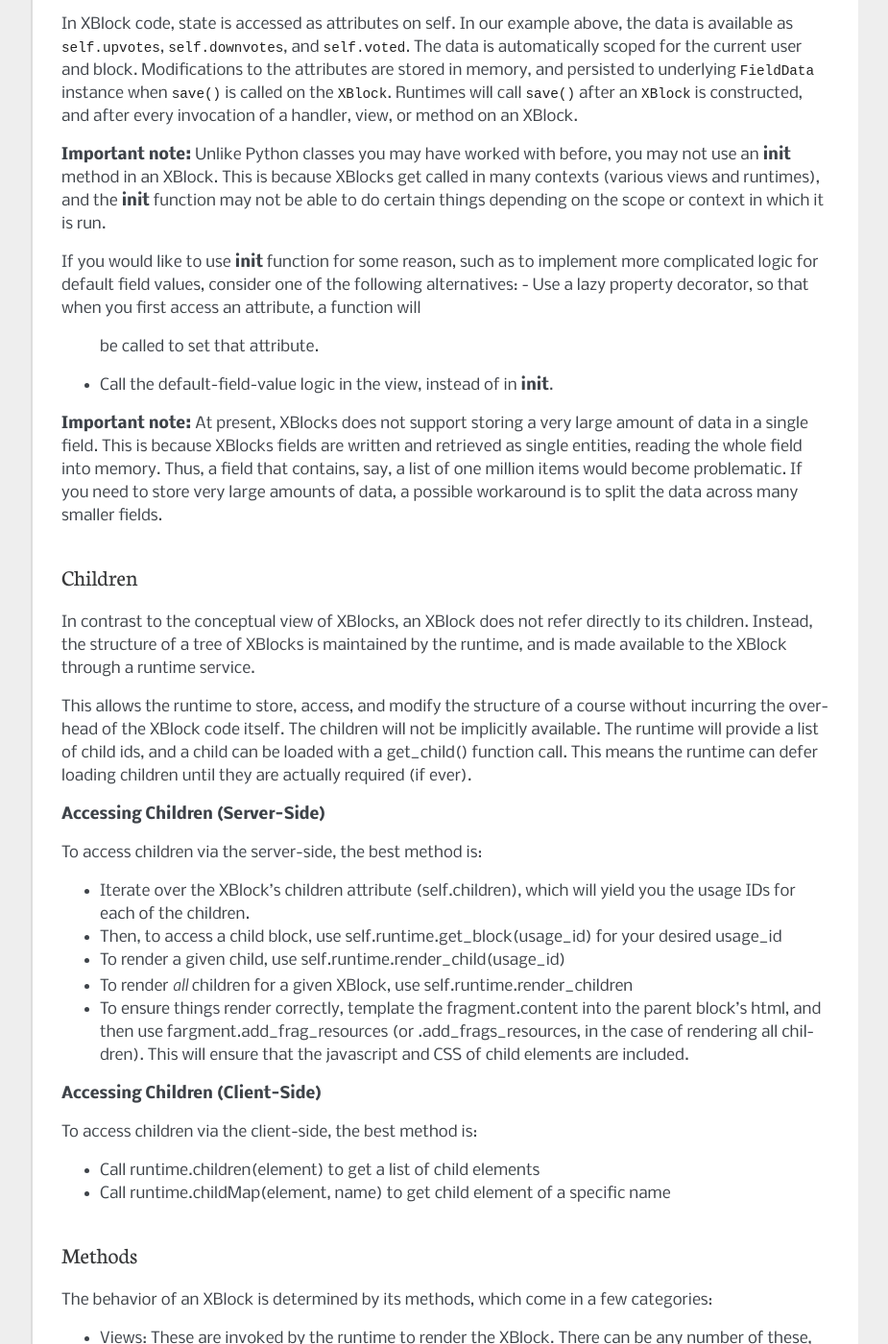
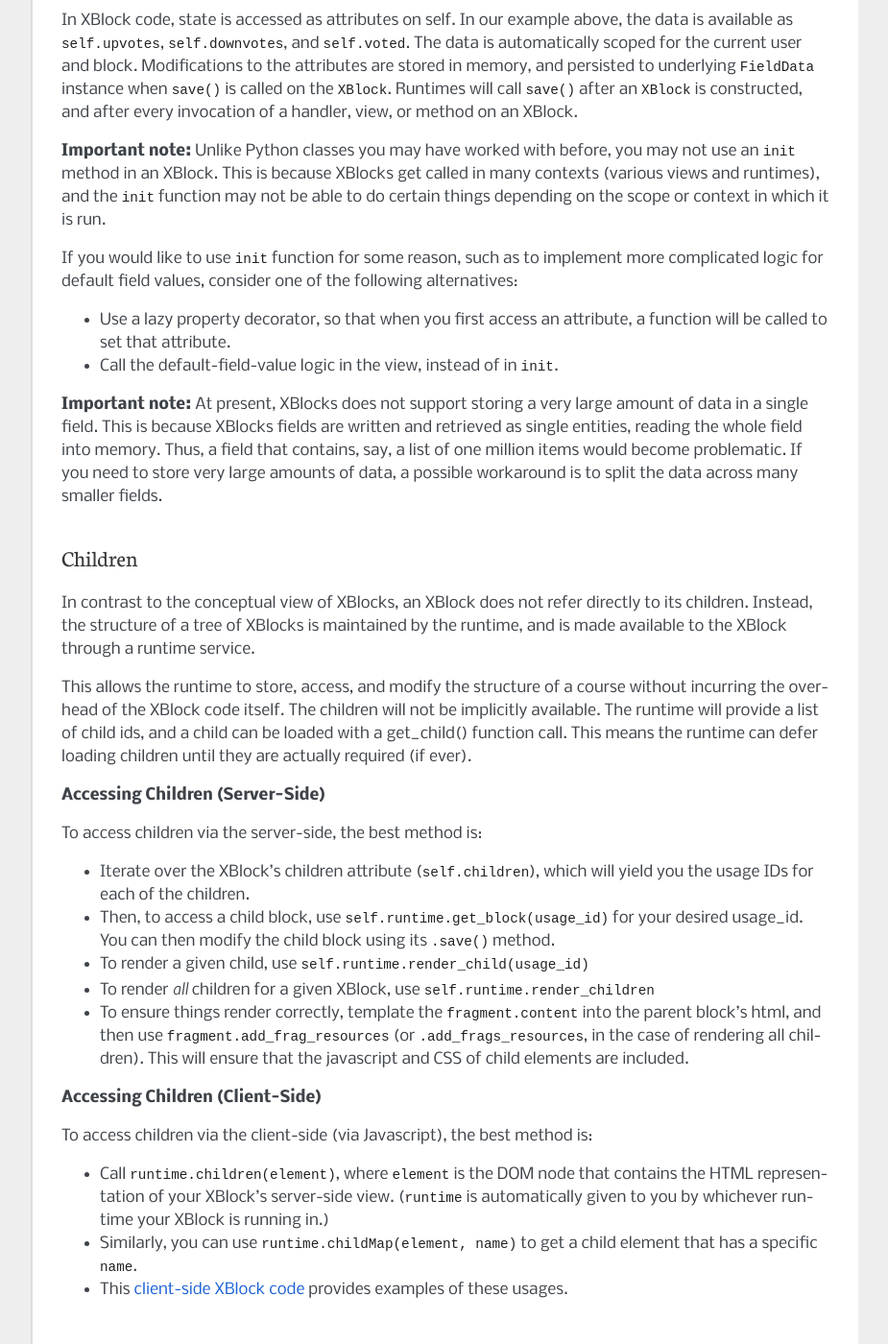
Before and after one commit to openedx/XBlock, a Sphinx documentation site: the page built from doc/guide/xblock.rst, in a window 1280 px wide and 1400 px high, scrolled down 2723 px. Shown: the whole window at 96% size, without its empty margins (198-1123 px from the left). Built offline with Sphinx 7.4.7, drawn with Linux system fonts in a browser that asks for light colours; some of the changed text lies outside the part shown.

Commit message:
Response to CR

```diff
--- a/doc/guide/xblock.rst
+++ b/doc/guide/xblock.rst
@@ -26,7 +26,7 @@
 Fields declare their relationship to both blocks and users, by specifying their
 **scope**.
 
-* By user: fields declare how they relate to the user:
+- By user: fields declare how they relate to the user:
 
   * No user: the data is related to no users, for example, the content of the
     course which is independent of any users.
@@ -39,10 +39,10 @@
     same as aggregate or query data.  The same value will be shared for
     all users, and there's no way to link specific actions to specific users.
 
-* By XBlock: fields declare how they relate to the block:
+- By XBlock: fields declare how they relate to the block:
 
-  * Block usage: the fields are related *only* to that instance, or usage, of the
-    XBlock in a particular course.
+  * Block usage: the fields are related *only* to that instance, or usage, of
+    the XBlock in a particular course.
 
   * Block definition: the fields are related to the *definition* of the XBlock.
     This definition is specified by the content creator.  A definition can be
@@ -87,11 +87,12 @@
 | **BlockScope.ALL**        |                | Scope.user_info   |                          |
 +---------------------------+----------------+-------------------+--------------------------+
 
-**Examples of Situations.**  The following list shows examples of cases in which you
-may want to use a particular (UserScope, BlockScope) pairing.  There are many other
-situations in which you may want to use these scopes.
+**Examples of Situations.**  The following list shows examples of cases in which
+you may want to use a particular (UserScope, BlockScope) pairing.  There are
+many other situations in which you may want to use these scopes.
 
-BlockScope.USAGE:
+*BlockScope.USAGE:*
+
 - UserScope.NONE: Settings.  You want something to be true only for a specific
   instance of an XBlock.
 - UserScope.ONE: User state.  You want to keep track of questions a user has
@@ -99,44 +100,52 @@
 - UserScope.ALL: User state summary.  You want to show how all the users respond
   to a question on a specific instance of an XBlock.
 
-BlockScope.DEFINITION:
+*BlockScope.DEFINITION:*
+
 - UserScope.NONE: Content.  You have some content you would like to share across
-  several courses (i.e., a table of math formulas), but it is not specific to any
-  user.  All content is in this scope.
-- UserScope.ONE: Multi-course user state.  You want to keep track of the user's state
-  across multiple instances of this XBlock.  For instance, you could have a Test
-  XBlock and then show the user their comparative scores on pre-tests and post-tests.
-- UserScope.ALL: Multi-course user state summary.  For instance, you could show the
-  average score of users on all Tests and display this average to users.
+  several courses (i.e., a table of math formulas), but it is not specific to
+  any user.  All content is in this scope.
+- UserScope.ONE: Multi-course user state.  You want to keep track of the user's
+  state across multiple instances of this XBlock.  For instance, you could have
+  a Test XBlock and then show the user their comparative scores on pre-tests and
+  post-tests.
+- UserScope.ALL: Multi-course user state summary.  For instance, you could show
+  the average score of users on all Tests and display this average to users.
 
-BlockScope.TYPE:
-- UserScope.NONE: XBlock settings.  You have information related to this XBlock's
-  functionality that needs to be shared across all XBlocks of its type, but it is not
-  user-specific.
-- UserScope.ONE: User preferences.  In courses where this XBlock is present, you want
-  to keep track of what preferences the user has chosen (for instance, a user can set
-  a default speed for the video player, and that default is accessible to all video player instances)
-- UserScope.ALL: User XBlock-related interaction summary.  For instance, you could
-  find the total number of users who use various features of the XBlock for every
-  instance of this XBlock in all courses.
+*BlockScope.TYPE:*
 
-BlockScope.ALL:
+- UserScope.NONE: XBlock settings.  You have information related to this
+  XBlock's functionality that needs to be shared across all XBlocks of its type,
+  but it is not user-specific.
+- UserScope.ONE: User preferences.  In courses where this XBlock is present, you
+  want to keep track of what preferences the user has chosen (for instance, a
+  user can set a default speed for the video player, and that default is
+  accessible to all video player instances).
+- UserScope.ALL: User XBlock-related interaction summary.  For instance, you
+  could find the total number of users who use various features of the XBlock
+  for every instance of this XBlock in all courses.
+
+*BlockScope.ALL:*
+
 - UserScope.NONE: Global settings.  You want to establish information that all
   XBlocks anywhere should have access to.
-- UserScope.ONE: User information.  You want all XBlocks of all types to be able to
-  access basic information such as user name, geographic location, language, etc.
-- UserScope.ALL: User demographics.  You want to establish user-related information
-  that all XBlocks anywhere should have access to.  For instance, a count of the
-  total number of users.
+- UserScope.ONE: User information.  You want all XBlocks of all types to be able
+  to access basic information such as user name, geographic location, language,
+  etc.
+- UserScope.ALL: User demographics.  You want to establish user-related
+  information that all XBlocks anywhere should have access to.  For instance, a
+  count of the total number of users.
 
-**A note about sharing data across XBlocks:** Sharing data between two blocks that
-are differently typed is difficult.  In particular, the only way to share information across differently-typed blocks (say, between a video xblock and a problem xblock) is
-by putting that data in ALL.  However, putting data in ALL can introduce scoping and
-name conflict issues.  For instance, if two fields that are both scoped to ALL have
-the same field name, both blocks will actually be pointing to the same data.
+**A note about sharing data across XBlocks:** Sharing data between two blocks
+that are differently typed is difficult.  In particular, the only way to share
+information across differently-typed blocks (say, between a video xblock and a
+problem xblock) is by putting that data in ALL.  However, putting data in ALL
+can introduce scoping and name conflict issues.  For instance, if two fields
+that are both scoped to ALL have the same field name, both blocks will actually
+be pointing to the same data.
 
-For this reason, we encourage developers to be careful when deciding how to scope
-their fields.
+For this reason, we encourage developers to be careful when deciding how to
+scope their fields.
 
 XBlocks declare their fields as class attributes in the XBlock class
 definition.  Each field has at least a name, a type, and a scope::
@@ -198,24 +210,32 @@
 
 To access children via the server-side, the best method is:
 
-- Iterate over the XBlock's children attribute (self.children), which will
+- Iterate over the XBlock's children attribute (``self.children``), which will
   yield you the usage IDs for each of the children.
-- Then, to access a child block, use self.runtime.get_block(usage_id) for your
-  desired usage_id
-- To render a given child, use self.runtime.render_child(usage_id)
-- To render *all* children for a given XBlock, use self.runtime.render_children
-- To ensure things render correctly, template the fragment.content into the
-  parent block's html, and then use fargment.add_frag_resources (or
-  .add_frags_resources, in the case of rendering all children).  This will
+- Then, to access a child block, use ``self.runtime.get_block(usage_id)`` for
+  your desired usage_id.  You can then modify the child block using its
+  ``.save()`` method.
+- To render a given child, use ``self.runtime.render_child(usage_id)``
+- To render *all* children for a given XBlock, use
+  ``self.runtime.render_children``
+- To ensure things render correctly, template the ``fragment.content`` into the
+  parent block's html, and then use ``fragment.add_frag_resources`` (or
+  ``.add_frags_resources``, in the case of rendering all children).  This will
   ensure that the javascript and CSS of child elements are included.
 
 **Accessing Children (Client-Side)**
 
-To access children via the client-side, the best method is:
+To access children via the client-side (via Javascript), the best method is:
 
-- Call runtime.children(element) to get a list of child elements
-- Call runtime.childMap(element, name) to get child element of a specific name
+- Call ``runtime.children(element)``, where ``element`` is the DOM node that
+  contains the HTML representation of your XBlock's server-side view.
+  (``runtime`` is automatically given to you by whichever runtime your XBlock is
+  running in.)
+- Similarly, you can use ``runtime.childMap(element, name)`` to get a child
+  element that has a specific ``name``.
+- This `client-side XBlock code`_ provides examples of these usages.
 
+.. _client-side XBlock code: https://github.com/edx/acid-block/blob/master/acid/static/js/acid.js
 
 
 Methods
@@ -304,8 +324,8 @@
     Querying
     --------
 
-    Blocks often need access to information from other blocks in a course.  An exam
-    page may want to collect information from each problem on the page, for
+    Blocks often need access to information from other blocks in a course.  An
+    exam page may want to collect information from each problem on the page, for
     example.
 
     TODO: Describe how that works.
```
Also changed, not shown: other parts of doc/guide/xblock.rst (+18 -15 lines), doc/concepts.rst (+7 -6 lines), doc/getting_started.rst (+13 -4 lines), 2 other files.
